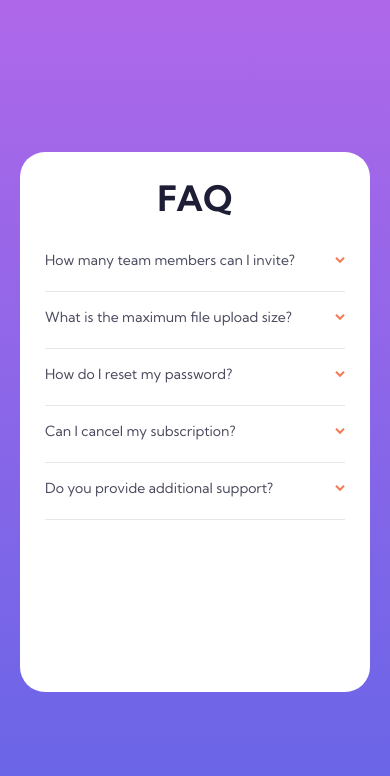
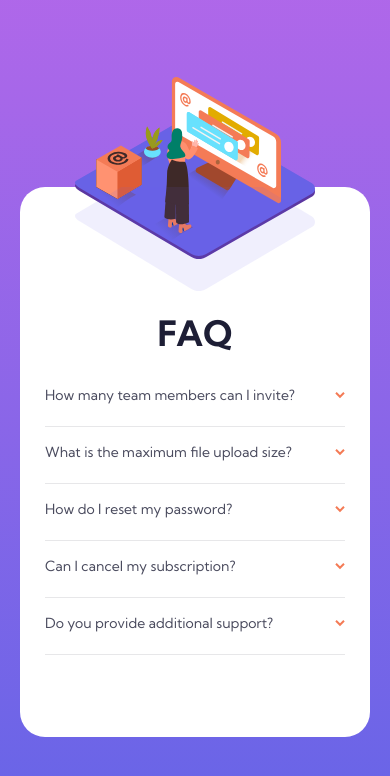
Before and after one commit to robinjmm/faq-accordion-card, a website built with Parcel: page src/index.html in a window 390 px wide. Built offline with nearby package versions, Linux system fonts and the light colour scheme.

Commit message:
Add correct styling for mobile devices

```diff
--- a/src/index.html
+++ b/src/index.html
@@ -25,19 +25,19 @@
 <body>
     <main>
         <article class="card">
-            <!--<div class="card__images">-->
-            <!--    <picture>-->
-            <!--        <source media="(min-width: 1024px)" srcset="assets/images/illustration-woman-online-desktop.svg">-->
-            <!--        <img class="card__image" src="assets/images/illustration-woman-online-mobile.svg"-->
-            <!--            alt="A graphic about a woman">-->
+            <div class="card__images">
+                <picture>
+                    <source media="(min-width: 1024px)" srcset="assets/images/illustration-woman-online-desktop.svg">
+                    <img class="card__image" src="assets/images/illustration-woman-online-mobile.svg"
+                        alt="A graphic about a woman">
 
-            <!--    </picture>-->
+                </picture>
 
-            <!--    <picture>-->
-            <!--        <source media="(min-width: 1024px)" srcset="assets/images/bg-pattern-desktop.svg">-->
-            <!--        <img class="card__shadow" src="assets/images/bg-pattern-mobile.svg" alt="A shadow">-->
-            <!--    </picture>-->
-            <!--</div>-->
+                <picture>
+                    <source media="(min-width: 1024px)" srcset="assets/images/bg-pattern-desktop.svg">
+                    <img class="card__shadow" src="assets/images/bg-pattern-mobile.svg" alt="A shadow">
+                </picture>
+            </div>
 
             <div class="card__content">
                 <h1 class="card__heading">FAQ</h1>
--- a/src/scss/components/_card.scss
+++ b/src/scss/components/_card.scss
@@ -3,12 +3,31 @@
 .card {
     width: 95%;
     max-width: 350px;
-    height: 540px;
-    max-height: 540px;
+    height: 550px;
+    max-height: 550px;
+    margin-top: toRem(80px);
     background-color: var(--bg-card);
     padding: 0 toRem(25px) toRem(60px);
     border-radius: toRem(25px);
     position: relative;
+
+    .card__image, {
+        width: 240px;
+        position: absolute;
+        top: toRem(-110px);
+        left: 50%;
+        transform: translate(-50%, 0);
+    }
+
+    .card__shadow {
+        position: absolute;
+        left: 50%;
+        transform: translate(-50%, 0);
+    }
+
+    .card__content {
+        margin-top: toRem(100px);
+    }
 
     &__heading {
         font-size: toRem(35px);
@@ -29,6 +48,7 @@
         font-size: toRem(14px);
         font-weight: var(--fw-normal);
         color: var(--text-color);
+        cursor: pointer;
     }
 
     &__arrow {
```
